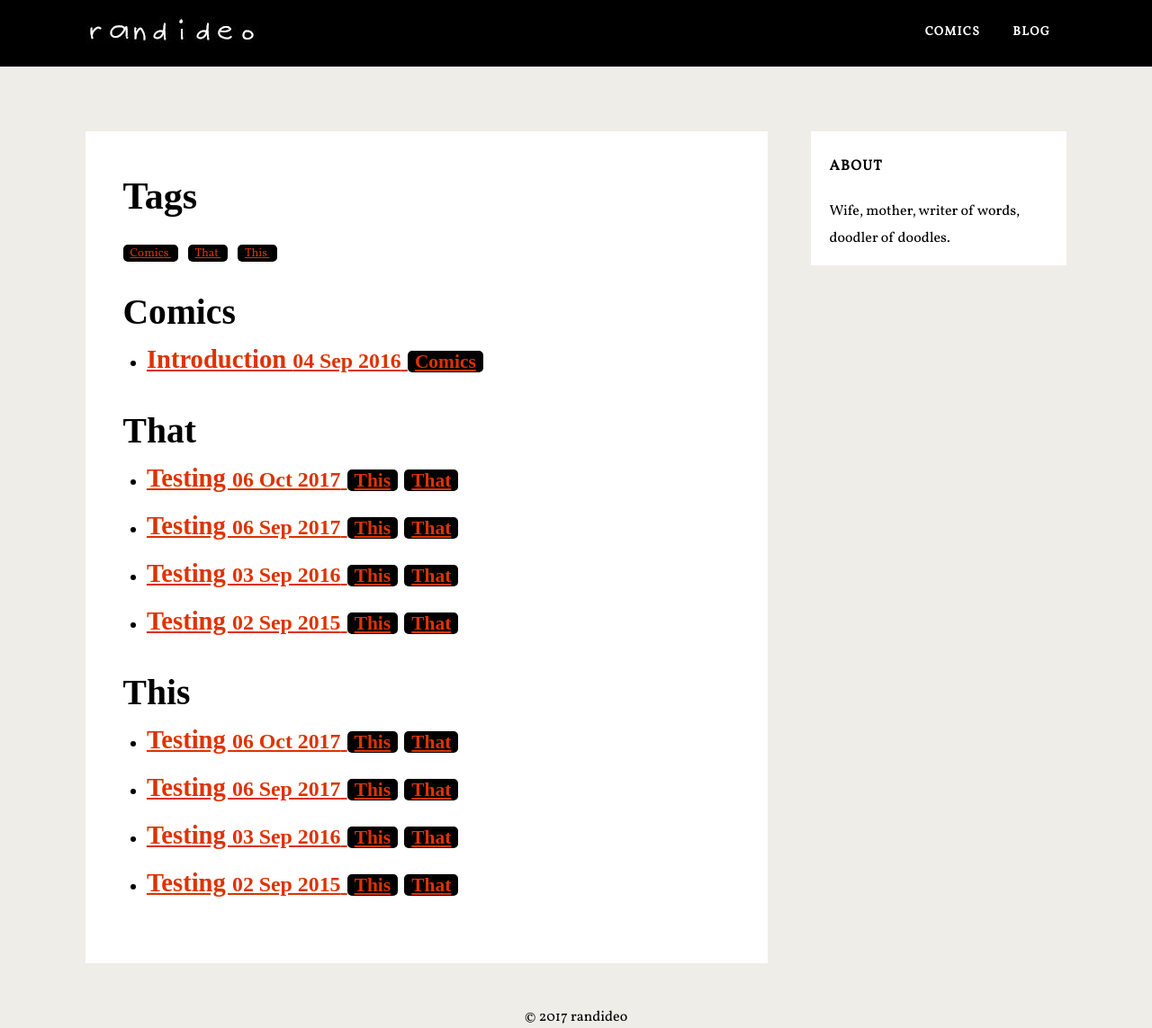
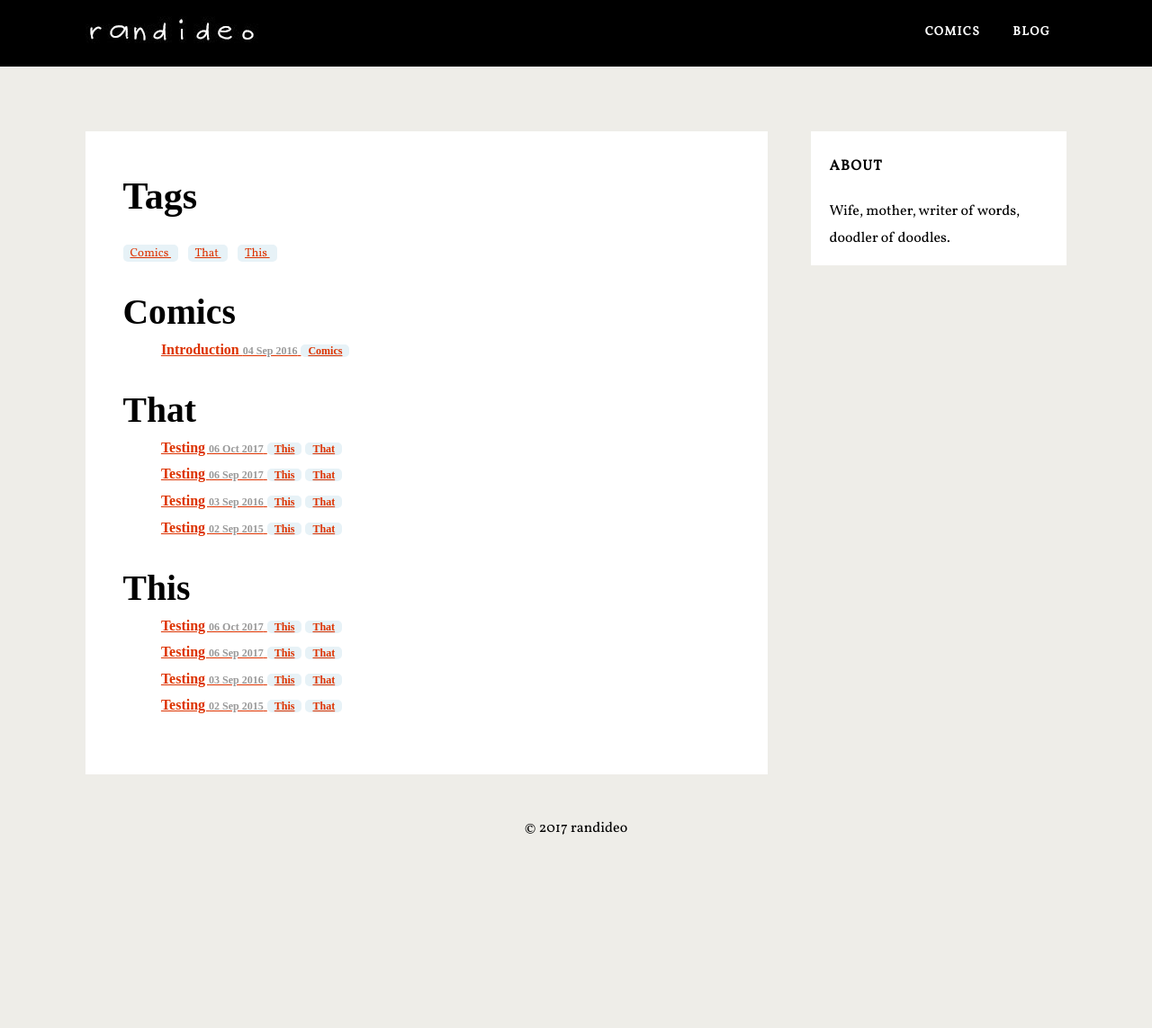
Before and after one commit to randideo/randideo.github.io, a Jekyll site: the page built from tags.html, in a window 1280 px wide. Shown: the whole page at 90% size. Built offline with Jekyll 4.4.1, drawn with Linux system fonts in a browser that asks for light colours; nearby versions of some CDN libraries; some web fonts are replaced; comment, search, counter and statistics services are not loaded; after the commit the page ends 933 px from its top, so only the background shows below that.

Commit message:
Update tags.html

```diff
--- a/tags.html
+++ b/tags.html
@@ -59,11 +59,44 @@ Here we generate all the tags.
 </div>
 
 <style>
-  .codinfox-tag-mark{
+ .codinfox-category-list {
+    padding-left: 1rem;
+    list-style: none;
+}
+.codinfox-category-list h3 {
+    font-size: 1rem;
+    margin-top: 0;
+}
+.codinfox-category-list li small {
+    font-size: 75%;
+    color: #999;
+}
+.codinfox-category-list li a:hover {
+    color: #6a9fb5;
+    text-decoration: none;
+}
+.codinfox-category-list li a:hover small {
+    color: inherit;
+}
+
+.codinfox-category-mark {
+    padding: 0 .5rem 0 .5rem;
+    border-radius: 5px;
+    background: #f0f0f0;
+    color: #999;
+    text-decoration: none;
+    margin-bottom: .75rem;
+}
+
+.codinfox-category-mark:hover {
+    font-weight: bold;
+}
+
+.codinfox-tag-mark{
     font-size: 75%;
     padding: 0 .5rem 0 .5rem;
     border-radius: 5px;
-    background: #000000;
-    color: #ffffff;
+    background: #e7f2f7;
+    color: #6a9fb5;
 }
 </style>
```
